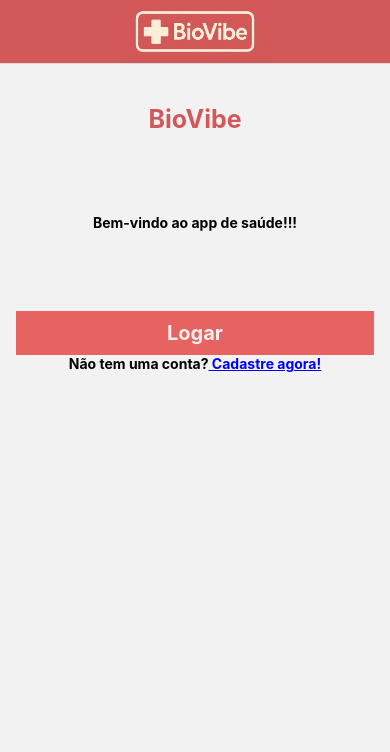
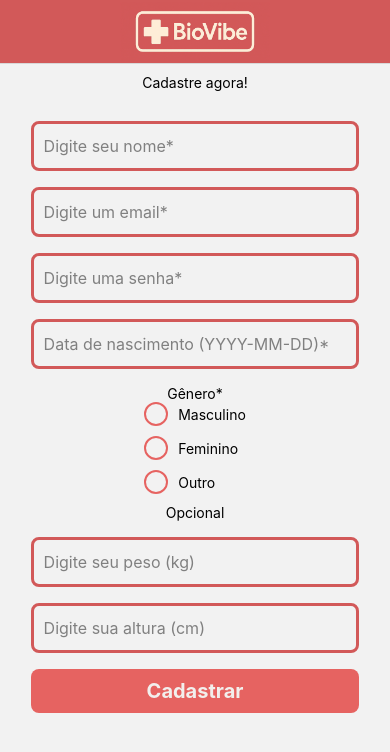
Before and after one commit to kaueRodrigues16/PAM2, a React Native app in the folder prjPam/: screen / in a window 390 px wide. Shown: the top 752 px of the page. Built offline with nearby package versions, Linux system fonts and the light colour scheme.

Commit message:
28-05
Chatgpt2 - o Inimigo agora é outro

```diff
--- a/prjPam/App.js
+++ b/prjPam/App.js
@@ -17,7 +17,7 @@ const Stack = createNativeStackNavigator();
 export default function App() {
   return (
     <NavigationContainer>
-      <Stack.Navigator initialRouteName="Login"
+      <Stack.Navigator initialRouteName="Cadastro"
       screenOptions={{
         headerStyle: {
           backgroundColor:  color.Principal, // Cor do fundo da navbar
--- /dev/null
+++ b/prjPam/app.json
@@ -0,0 +1,28 @@
+{
+  "expo": {
+    "name": "prjPAM",
+    "slug": "prjPAM",
+    "version": "1.0.0",
+    "orientation": "portrait",
+    "icon": "./assets/icon.png",
+    "userInterfaceStyle": "light",
+    "newArchEnabled": true,
+    "splash": {
+      "image": "./assets/splash-icon.png",
+      "resizeMode": "contain",
+      "backgroundColor": "#ffffff"
+    },
+    "ios": {
+      "supportsTablet": true
+    },
+    "android": {
+      "adaptiveIcon": {
+        "foregroundImage": "./assets/adaptive-icon.png",
+        "backgroundColor": "#ffffff"
+      }
+    },
+    "web": {
+      "favicon": "./assets/favicon.png"
+    }
+  }
+}
--- /dev/null
+++ b/prjPam/index.js
@@ -0,0 +1,8 @@
+import { registerRootComponent } from 'expo';
+
+import App from './App';
+
+// registerRootComponent calls AppRegistry.registerComponent('main', () => App);
+// It also ensures that whether you load the app in Expo Go or in a native build,
+// the environment is set up appropriately
+registerRootComponent(App);
--- a/prjPam/package.json
+++ b/prjPam/package.json
@@ -14,11 +14,13 @@
     "@react-native-picker/picker": "^2.11.0",
     "@react-navigation/native": "^7.0.19",
     "@react-navigation/native-stack": "^7.3.3",
+    "axios": "^1.9.0",
     "expo": "~52.0.39",
     "expo-status-bar": "~2.0.1",
     "react": "18.3.1",
     "react-dom": "18.3.1",
     "react-native": "0.76.7",
+    "react-native-calendars": "^1.1312.1",
     "react-native-safe-area-context": "^4.12.0",
     "react-native-screens": "~4.4.0",
     "react-native-web": "~0.19.13"
--- a/prjPam/src/pages/Cadastro/Cadastro.js
+++ b/prjPam/src/pages/Cadastro/Cadastro.js
@@ -1,8 +1,22 @@
 import { StatusBar } from 'expo-status-bar';
 import { useState } from 'react';
-import { Text, TextInput, View, TouchableOpacity } from 'react-native';
-import { Picker } from '@react-native-picker/picker';
+import { Text, TextInput, View, TouchableOpacity, Alert, ScrollView, Button } from 'react-native';
+// import { Calendar } from 'react-native-calendars'; // Calendário comentado
+import axios from 'axios';
 import styles from './CadastroStyles';
+
+const RadioButton = ({ selected, onPress, label }) => (
+  <TouchableOpacity
+    style={styles.radioContainer}
+    onPress={onPress}
+    activeOpacity={0.7}
+  >
+    <View style={[styles.radioCircle, selected && styles.selectedRadio]}>
+      {selected && <View style={styles.selectedInnerCircle} />}
+    </View>
+    <Text style={styles.radioLabel}>{label}</Text>
+  </TouchableOpacity>
+);
 
 export default function Cadastro() {
   const [nome, setNome] = useState('');
@@ -11,67 +25,219 @@ export default function Cadastro() {
   const [genero, setGenero] = useState('');
   const [peso, setPeso] = useState('');
   const [altura, setAltura] = useState('');
+  const [dataNascimento, setDataNascimento] = useState('');
+
+  /* Código do calendário comentado conforme solicitado
+  const [selectedDate, setSelectedDate] = useState('');
+  const [dateInput, setDateInput] = useState('');
+  const [inputValue, setInputValue] = useState('');
+  const [savedData, setSavedData] = useState({});
+  const [showCalendar, setShowCalendar] = useState(false);
+
+  const handleDayPress = day => {
+    setSelectedDate(day.dateString);
+    setDateInput(day.dateString);
+    setInputValue(savedData[day.dateString] || '');
+  };
+
+  const handleDateInputChange = text => {
+    setDateInput(text);
+    if (/^\d{4}-\d{2}-\d{2}$/.test(text)) {
+      setSelectedDate(text);
+      setInputValue(savedData[text] || '');
+    }
+  };
+
+  const handleSave = () => {
+    if (!selectedDate) {
+      return;
+    }
+    setSavedData(prev => ({
+      ...prev,
+      [selectedDate]: inputValue
+    }));
+    setInputValue('');
+  };
+  */
+
+  const salvarDados = async () => {
+    try {
+      const response = await axios.post('http://127.0.0.1:8000/api/usuarios', {
+        nome,
+        email,
+        password: senha,
+        data_nascimento: dataNascimento,
+        genero,
+        altura: altura || null,
+        peso: peso || null
+      }, {
+        headers: {
+          'Accept': 'application/json',
+          'Content-Type': 'application/json',
+          'X-Requested-With': 'XMLHttpRequest'
+        }
+      });
+
+      Alert.alert('Sucesso!', 'Dados salvos com sucesso');
+
+      // Limpar os campos após sucesso
+      setNome('');
+      setEmail('');
+      setSenha('');
+      setGenero('');
+      setPeso('');
+      setAltura('');
+      setDataNascimento('');
+
+    } catch (error) {
+      console.error('Detalhes do erro:', {
+        request: error.request,
+        response: error.response?.data,
+        message: error.message
+      });
+
+      let errorMessage = 'Não foi possível cadastrar o usuário.';
+
+      if (error.response) {
+        if (error.response.data.errors) {
+          errorMessage = Object.values(error.response.data.errors).join('\n');
+        } else if (error.response.data.message) {
+          errorMessage = error.response.data.message;
+        }
+      }
+
+      Alert.alert('Erro', errorMessage);
+    }
+  };
 
   return (
-        <View style={styles.container}>
+    <ScrollView contentContainerStyle={styles.container}>
       <View style={styles.Titulo}>
         <Text>Cadastre agora!</Text>
       </View>
 
       <View style={styles.Formulario}>
-                <Text style={styles.Cadastro}>Cadastrar</Text>
         <TextInput
           style={styles.campo}
           value={nome}
-                    placeholder="Digite seu nome"
-                    onChangeText={(text) => setNome(text)}
+          placeholder="Digite seu nome*"
+          onChangeText={setNome}
         />
+
         <TextInput
           style={styles.campo}
           value={email}
-                    placeholder="Digite um email"
-                    onChangeText={(text) => setEmail(text)}
+          placeholder="Digite um email*"
+          onChangeText={setEmail}
+          keyboardType="email-address"
+          autoCapitalize="none"
         />
+
         <TextInput
           style={styles.campo}
           value={senha}
-                    placeholder="Digite uma senha"
+          placeholder="Digite uma senha*"
           secureTextEntry
-                    onChangeText={(text) => setSenha(text)}
+          onChangeText={setSenha}
         />
-                <Picker
-                    selectedValue={genero}
-                    style={styles.pcGenero}
-                    onValueChange={(itemValue) => setGenero(itemValue)}
+
+        <TextInput
+          style={styles.campo}
+          placeholder="Data de nascimento (YYYY-MM-DD)*"
+          value={dataNascimento}
+          onChangeText={setDataNascimento}
+        />
+
+        {/* Seção do calendário comentada
+        <TouchableOpacity
+          onPress={() => setShowCalendar(!showCalendar)}
+          style={styles.BotaoMostrarCalendario}
         >
-                    <Picker.Item label="Masculino" value="masculino" />
-                    <Picker.Item label="Feminino" value="feminino" />
-                    <Picker.Item label="Outro" value="outro" />  {/* Corrigindo a label */}
+          <Text style={styles.TextoBotao}>
+            {showCalendar ? 'Esconder Calendário' : 'Mostrar Calendário'}
+          </Text>
+        </TouchableOpacity>
 
-                </Picker>
+        {showCalendar && (
+          <Calendar
+            onDayPress={handleDayPress}
+            markedDates={{
+              [selectedDate]: {
+                selected: true,
+                marked: !!savedData[selectedDate],
+                dotColor: 'blue',
+                selectedColor: '#00adf5'
+              }
+            }}
+            theme={{
+              selectedDayBackgroundColor: '#00adf5',
+              todayTextColor: '#00adf5',
+              arrowColor: 'orange'
+            }}
+          />
+        )}
 
-                <Text style={styles.Opicional}>Opincional</Text>
+        {selectedDate ? (
+          <View style={styles.inputContainer}>
+            <Text>Data selecionada: {selectedDate}</Text>
+            <TextInput
+              style={styles.input}
+              placeholder="Digite um valor"
+              value={inputValue}
+              onChangeText={setInputValue}
+            />
+            <Button title="Salvar" onPress={handleSave} />
+          </View>
+        ) : null}
+        */}
+
+        <Text style={styles.label}>Gênero*</Text>
+        <View style={styles.RadioGenero}>
+          <RadioButton
+            selected={genero === 'Masculino'}
+            onPress={() => setGenero('Masculino')}
+            label="Masculino"
+          />
+          <RadioButton
+            selected={genero === 'Feminino'}
+            onPress={() => setGenero('Feminino')}
+            label="Feminino"
+          />
+          <RadioButton
+            selected={genero === 'Outro'}
+            onPress={() => setGenero('Outro')}
+            label="Outro"
+          />
+        </View>
+
+        <Text style={styles.Opicional}>Opcional</Text>
 
         <TextInput
           style={styles.campo}
           value={peso}
-                    placeholder="Digite seu peso"
-                    onChangeText={(text) => setPeso(text)}
+          placeholder="Digite seu peso (kg)"
+          onChangeText={setPeso}
+          keyboardType="numeric"
         />
+
         <TextInput
           style={styles.campo}
           value={altura}
-                    placeholder="Digite sua altura"
-                    onChangeText={(text) => setAltura(text)}
+          placeholder="Digite sua altura (cm)"
+          onChangeText={setAltura}
+          keyboardType="numeric"
         />
 
-                <TouchableOpacity style={styles.BotaoCadastrar}>
+        <TouchableOpacity
+          style={styles.BotaoCadastrar}
+          onPress={salvarDados}
+          activeOpacity={0.7}
+        >
           <Text style={styles.tituloCadastrar}>Cadastrar</Text>
         </TouchableOpacity>
-
       </View>
 
       <StatusBar style="auto" />
-        </View>
+    </ScrollView>
   );
 }
--- a/prjPam/src/pages/Cadastro/CadastroStyles.js
+++ b/prjPam/src/pages/Cadastro/CadastroStyles.js
@@ -0,0 +1,74 @@
+import { StyleSheet } from "react-native"
+import color from '../../Elementos/Visual/Paleta'
+
+export default StyleSheet.create({
+
+    container: {
+        alignItems: 'center',
+    },
+
+    Titulo: {
+        paddingTop: 10,
+        fontWeight: "bold",
+        textAlign: 'center',
+        fontSize: "24px",
+    },
+
+    Formulario: {
+        alignItems: 'center',
+        paddingTop: 30,
+    },
+
+
+    campo: {
+        height: 50,
+        width: '120%',
+        borderWidth: 3,
+        borderColor: color.Principal,
+        borderRadius: 8,
+        paddingHorizontal: 10,
+        paddingVertical: 8,
+        marginBottom: 16,
+        fontSize: 16,
+        color: 'gray',
+      },
+
+      Opicional: {
+        marginBottom: 16,
+      },
+
+      BotaoCadastrar: {
+        backgroundColor: color.PrincipaItens,
+        padding: 10,
+        alignItems: 'center',
+        borderRadius: 8,
+        width: '120%',
+      },
+
+      tituloCadastrar: {
+        color: color.Segundaria,
+        fontSize: 20,
+        fontWeight: "bold",
+        textAlign: 'center',
+      },
+
+      RadioGenero: {
+        textAlign: 'center',
+      },
+
+      radioContainer: {
+        flexDirection: 'row',
+        alignItems: 'center',
+        marginBottom: 10,
+      },
+      radioCircle: {
+        height: 24,
+        width: 24,
+        borderRadius: 12,
+        borderWidth: 2,
+        borderColor: color.PrincipaItens,
+        alignItems: 'center',
+        justifyContent: 'center',
+        marginRight: 10,
+      },
+})
--- /dev/null
+++ b/prjPam/tsconfig.json
@@ -0,0 +1,4 @@
+{
+  "compilerOptions": {},
+  "extends": "expo/tsconfig.base"
+}
```
Also changed, not shown: 2 other files (tests, documents, lock files or other folders). Lines whose indentation alone changed are shown as unchanged.
